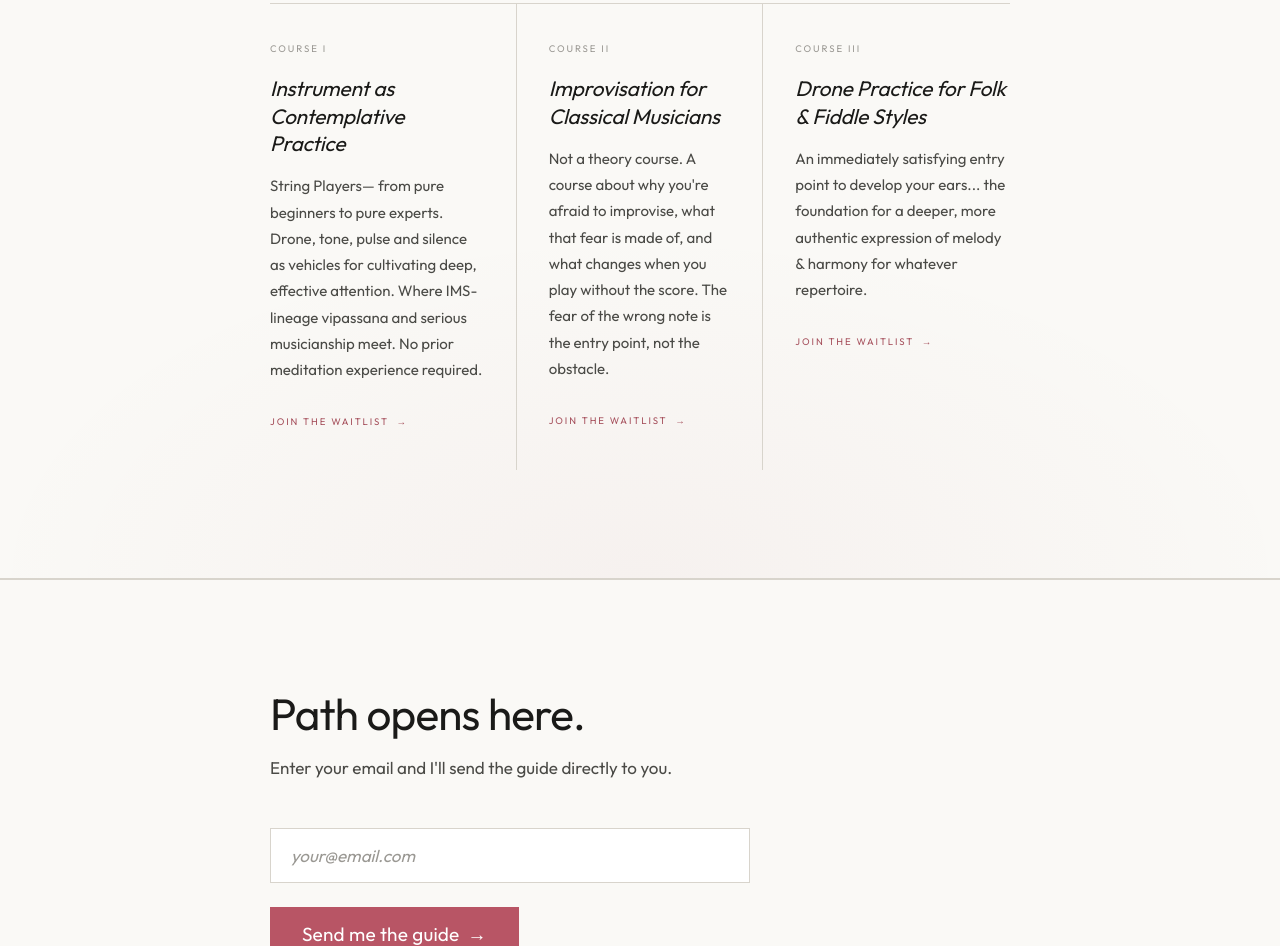
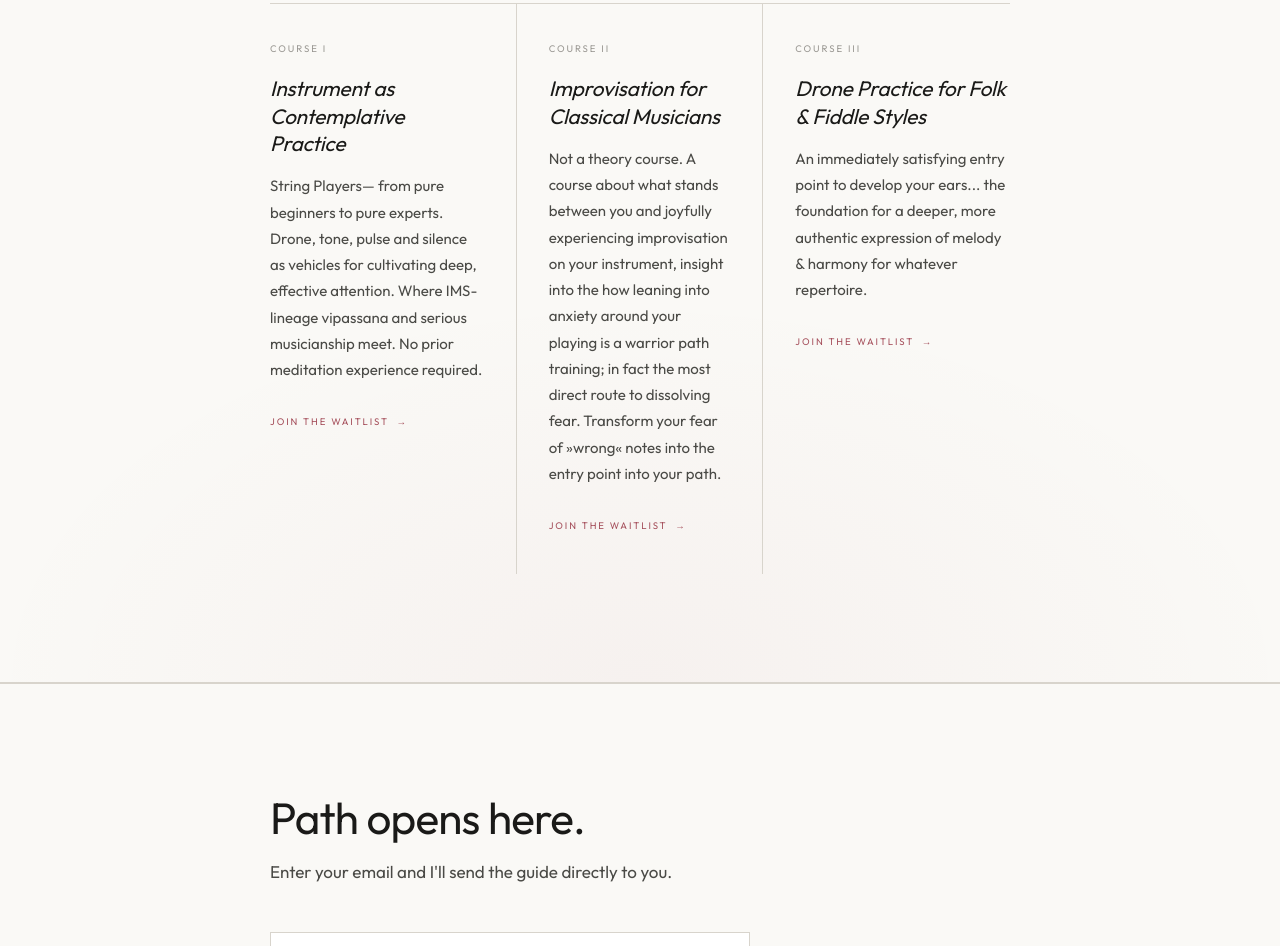
Before and after one commit to alangrubner/openstrings-academy, a website: page index.html in a window 1280 px wide. Shown: the part 5409-6355 px from the top of the page. Drawn offline with Linux system fonts and the light colour scheme.

Commit message:
Update Course II description
Co-Authored-By: Claude Sonnet 4.6 <noreply@anthropic.com>

```diff
--- a/index.html
+++ b/index.html
@@ -984,7 +984,7 @@
         <div class="course-card fade-in">
           <span class="course-roman">Course II</span>
           <h3>Improvisation for Classical Musicians</h3>
-          <p>Not a theory course. A course about why you're afraid to improvise, what that fear is made of, and what changes when you play without the score. The fear of the wrong note is the entry point, not the obstacle.</p>
+          <p>Not a theory course. A course about what stands between you and joyfully experiencing improvisation on your instrument, insight into the how leaning into anxiety around your playing is a warrior path training; in fact the most direct route to dissolving fear. Transform your fear of &raquo;wrong&laquo; notes into the entry point into your path.</p>
           <a href="#" class="course-link">Join the waitlist &thinsp;&rarr;</a>
         </div>
 
```
